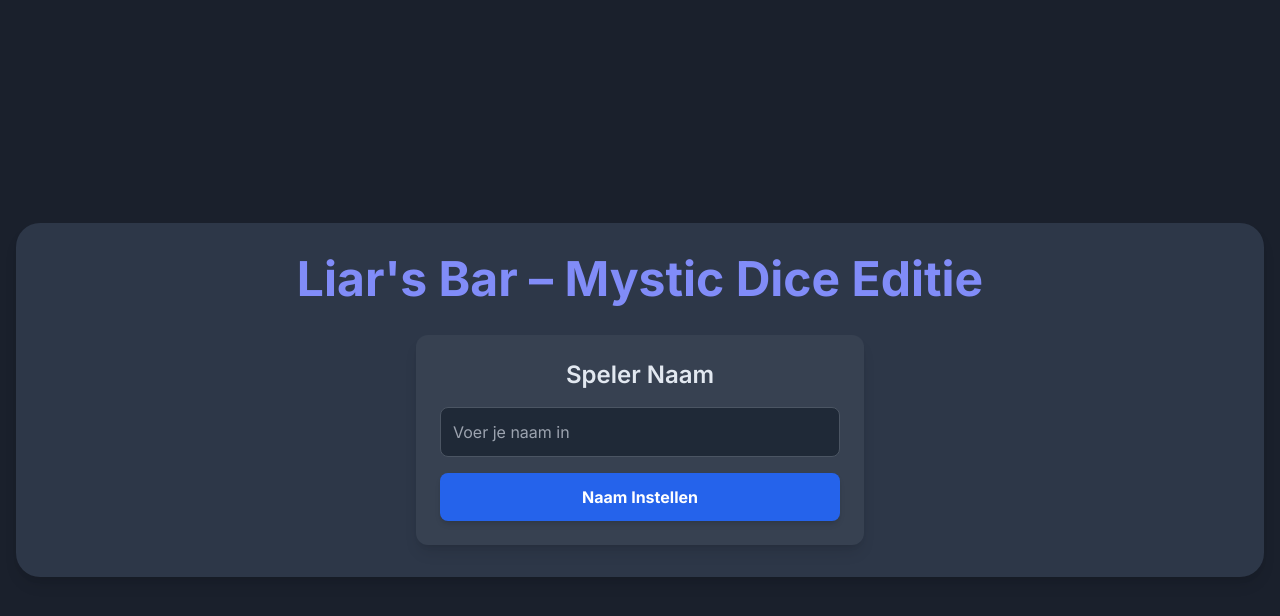
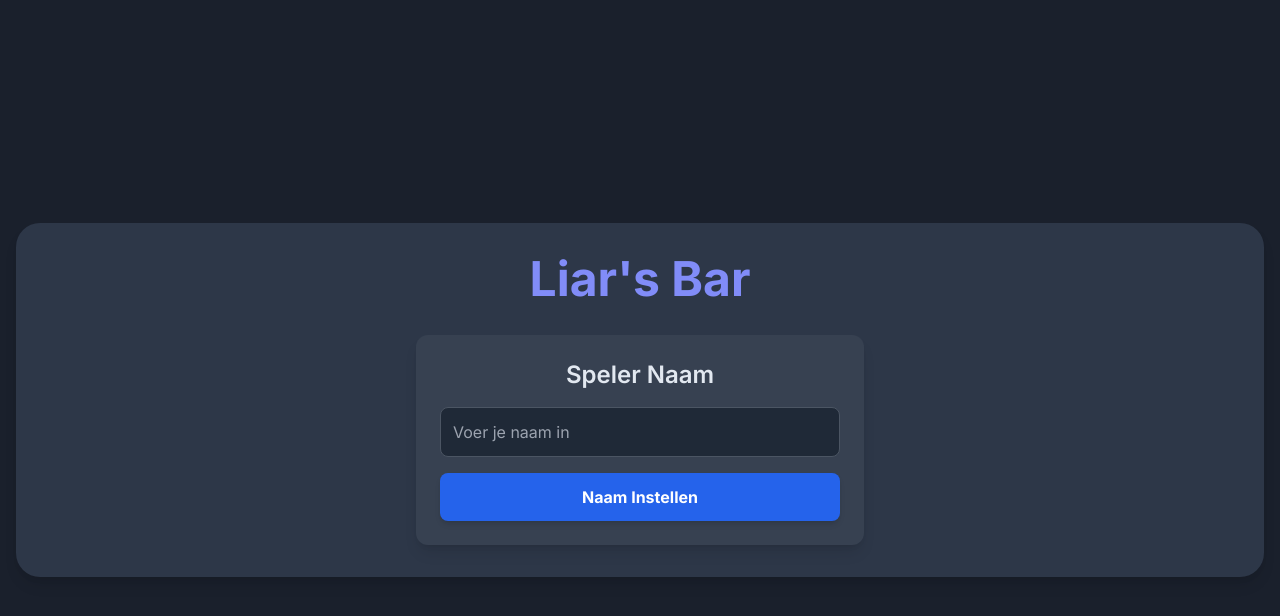
Before and after one commit to Bullishdrake09/liarsbar-webversion, a Flask app: page / in a window 1280 px wide. Shown: the top 616 px of the page. Run offline with Flask 3, Linux system fonts and the light colour scheme; some libraries are stand-ins or nearby versions.

Commit message:
Update index.html

```diff
--- a/templates/index.html
+++ b/templates/index.html
@@ -3,7 +3,7 @@
 <head>
     <meta charset="UTF-8">
     <meta name="viewport" content="width=device-width, initial-scale=1.0">
-    <title>Liar's Bar – Mystic Dice Editie</title>
+    <title>Liar's Bar</title>
     <!-- Tailwind CSS CDN for styling -->
     <script src="https://cdn.tailwindcss.com"></script>
     <link href="https://fonts.googleapis.com/css2?family=Inter:wght@400;600;700&display=swap" rel="stylesheet">
@@ -19,7 +19,7 @@
     </div>
 
     <div class="container mx-auto p-8 max-w-7xl">
-        <h1 class="text-4xl md:text-5xl font-bold text-center mb-8 text-indigo-400">Liar's Bar – Mystic Dice Editie</h1>
+        <h1 class="text-4xl md:text-5xl font-bold text-center mb-8 text-indigo-400">Liar's Bar</h1>
 
         <!-- Message Box -->
         <div id="messageBox" class="hidden">
```
